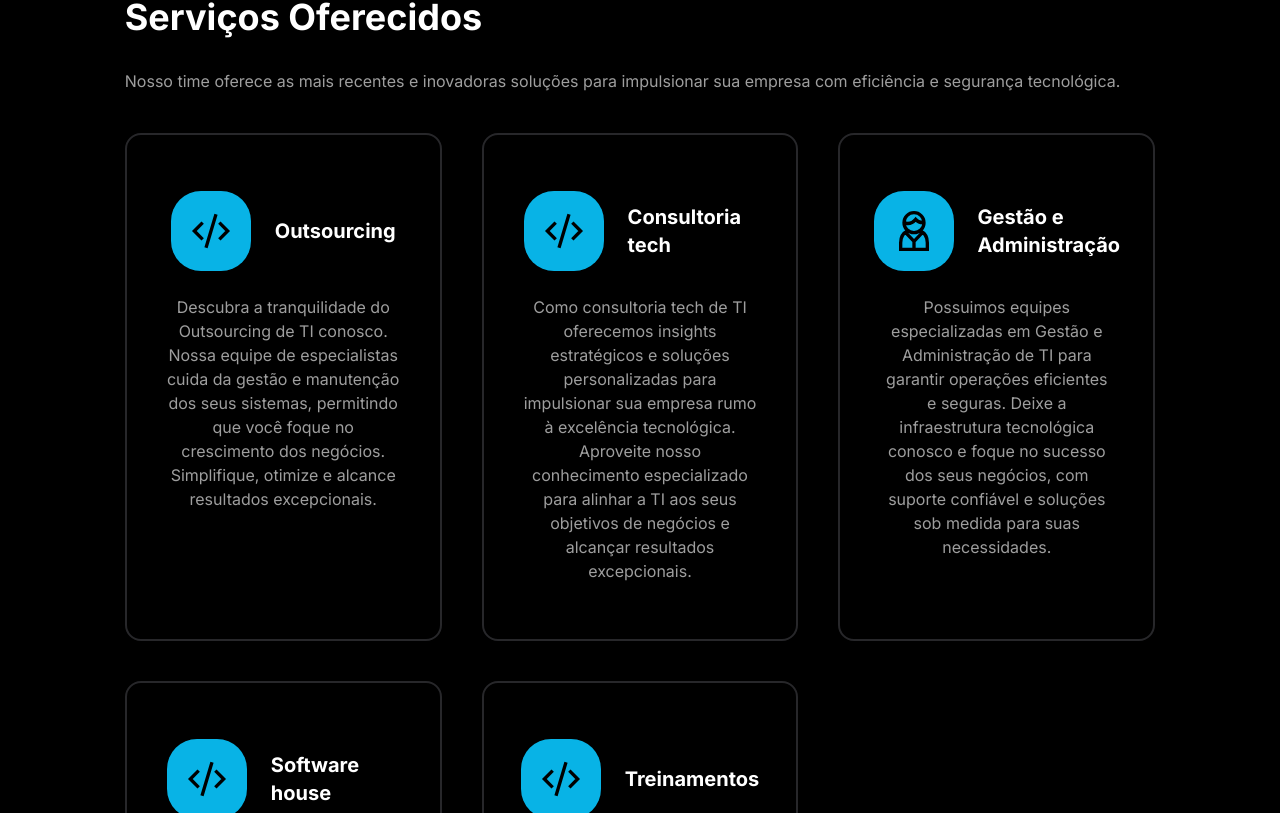
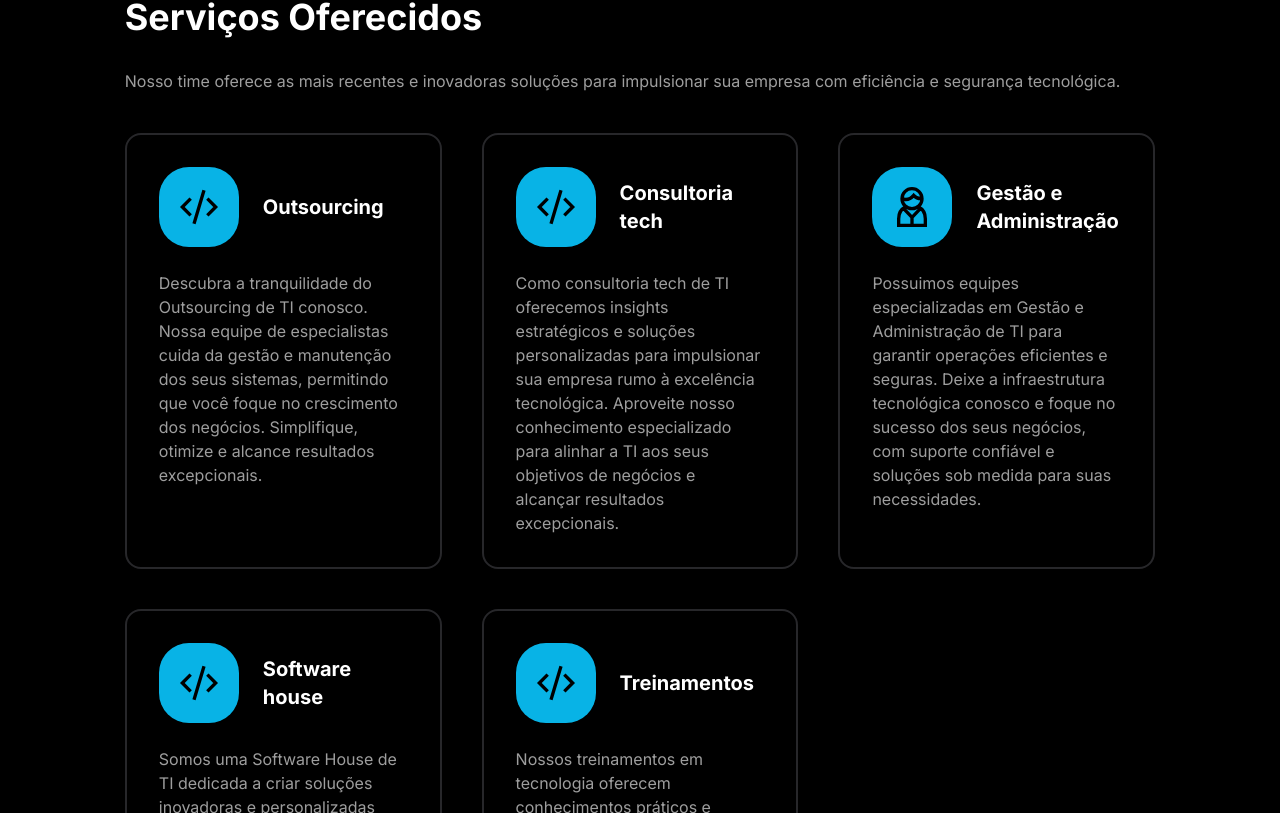
Before and after one commit to RodrigoNeoEx/prorise, a Next.js app: page / in a window 1280 px wide. Shown: the part 867-1680 px from the top of the page. Built offline with nearby package versions, Linux system fonts and the light colour scheme.

Commit message:
fix: cards style

```diff
--- a/src/components/sections/ServicesSection.tsx
+++ b/src/components/sections/ServicesSection.tsx
@@ -90,18 +90,18 @@ export const ServicesSection = () => {
 							return (
 								<motion.div
 									key={title}
-									className="col flex flex-col items-center gap-6 rounded-2xl border-2 border-dark-500 px-10 py-14"
+									className="col flex flex-col items-center gap-6 rounded-2xl border-2 border-dark-500 p-8"
 									variants={itemAnimation}
 									whileHover={{ scale: 1.03 }}
 								>
-									<div className="flex items-center gap-6">
+									<div className="flex w-full items-center gap-6">
 										<div className="flex h-20 w-20 items-center justify-center rounded-[30px] bg-primary">
 											{icon}
 										</div>
 										<h4 className="max-w-full flex-1 text-start text-xl font-bold">{title}</h4>
 									</div>
 
-									<p className="text-custom-gray-500">{description}</p>
+									<p className="text-start text-custom-gray-500">{description}</p>
 								</motion.div>
 							);
 						})}
```
